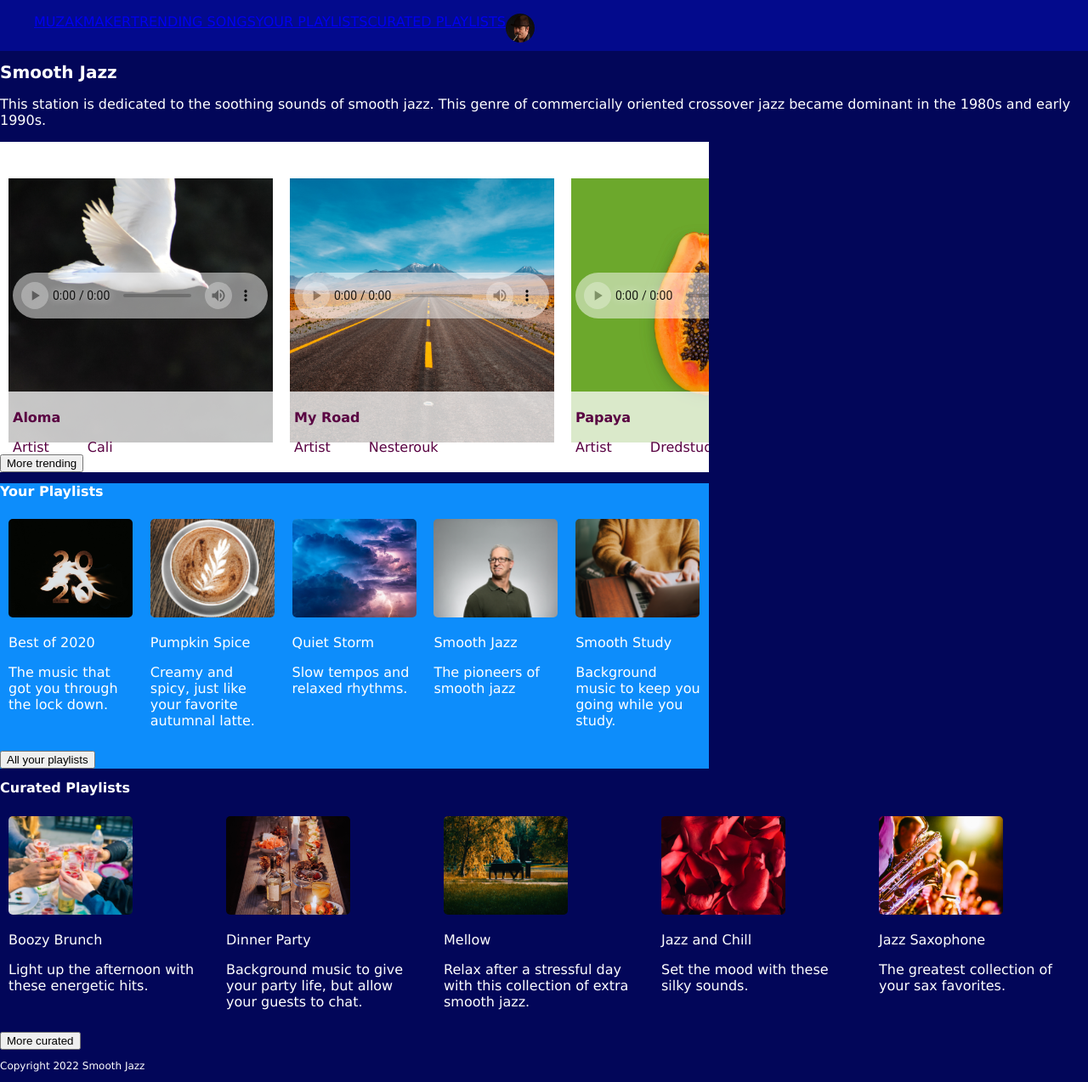
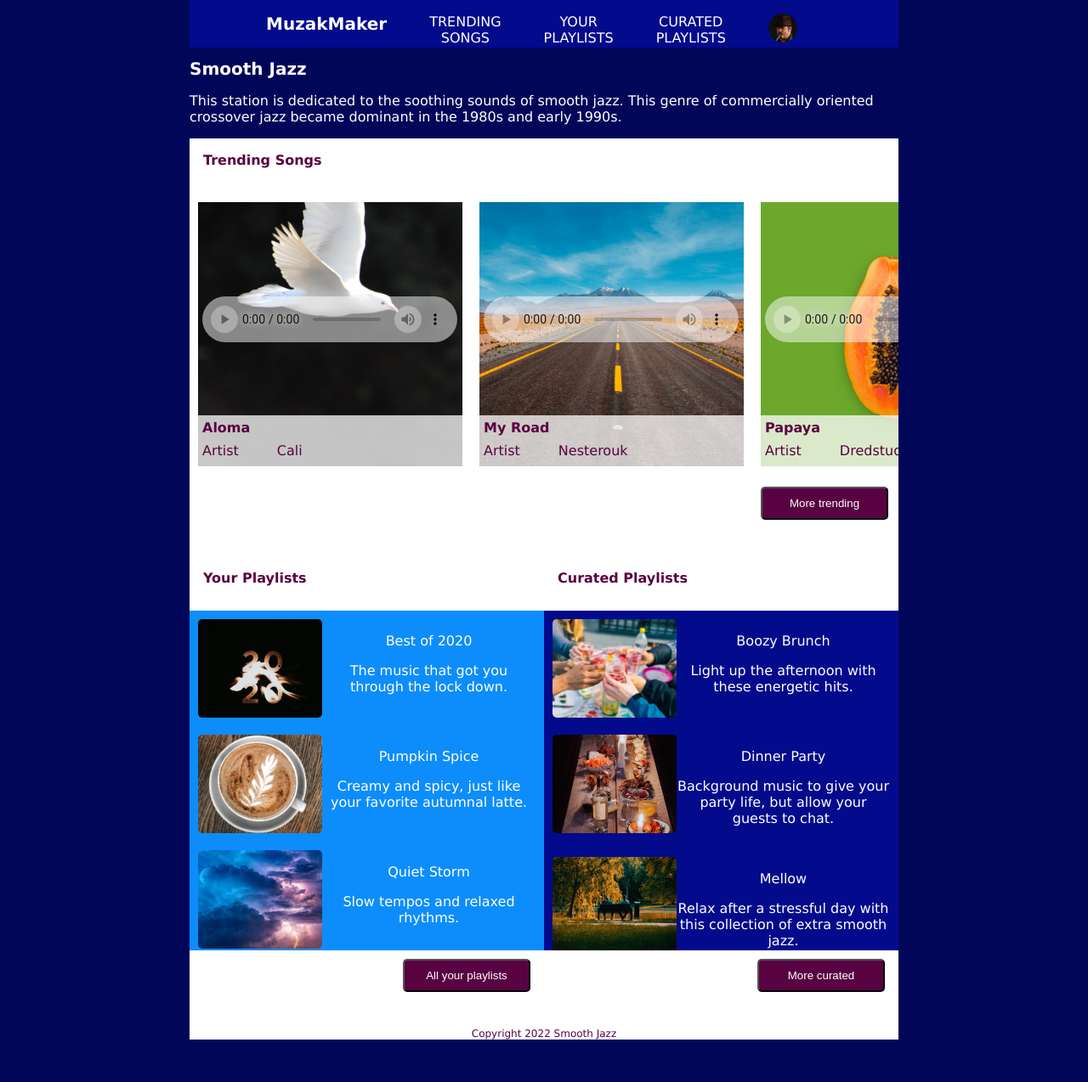
Before and after one commit to TristanAillySchool/streamingmedia, a plain HTML site: page index.html in a window 1280 px wide. Shown: the whole page at 85% size. After the commit the page ends 1236 px from the top, so only its background shows below. Drawn offline with Linux system fonts and the light colour scheme.

Commit message:
Rough draft of final code
going to clean up and validate

```diff
--- a/index.html
+++ b/index.html
@@ -16,9 +16,9 @@
             <label for="dropdown"><span></span></label>
             <ul>
                 <li><a href="#home">MuzakMaker</a></li>
-                <li><a href="#trending">Trending Songs</a></li>
-                <li><a href="#playlists">Your playlists</a></li>
-                <li><a href="#curated">Curated Playlists</a></li>
+                <li><a href="#trending">Trending<br>Songs</a></li>
+                <li><a href="#playlists">Your<br>playlists</a></li>
+                <li><a href="#curated">Curated<br>Playlists</a></li>
                 <li><a href="#user"><img src="/images/duke-silver.png" alt="profile picture"></a></li>
             </ul>
         </nav>
@@ -102,7 +102,7 @@
                 </div>
                 <button>More trending</button>
             </section>
-
+                <div class="playlists-grid">
                     <section id="playlists">
                         <h2>Your Playlists</h2>
                         <div class="scroll">
@@ -132,7 +132,10 @@
                                 <p>Background music to keep you going while you study. </p>
                             </section>
                         </div>
+                            <div class="bottom-buttons">
                         <button>All your playlists</button>
+                    </div>
+
                     </section>
 
                     <section id="curated">
@@ -163,13 +166,23 @@
                                 <p>Jazz Saxophone</p>
                                 <p>The greatest collection of your sax favorites.</p>
                             </section>
+
                         </div>
+                        <div class="bottom-buttons">
                             <button>More curated</button>
+                        </div>
+
                     </section>
+
+                </div>
+
+
+                <footer>
+                    <p>Copyright 2022 Smooth Jazz</p>
+                </footer>
         </main>
 
 
-        <footer><p>Copyright 2022 Smooth Jazz</p></footer>
 
     </body>
 </html>
--- a/styles.css
+++ b/styles.css
@@ -3,20 +3,36 @@ body {
     margin: 0 auto;
     font-family: Verdana, Geneva, Tahoma, sans-serif;
     color: #fff;
+    max-width: 834px;
 }
 
 #trending {
-    max-width: 834px;
     background-color: #fff;
+    color: #590242;
+}
+
+#trending h2, #playlists h2, #curated h2 {
+    padding: 1em;
 }
 
 #trending h3 {
     color: #590242;
 }
 
-#playlists {
-    max-width: 834px;
+#playlists .scroll {
     background-color: #0D8DFB;
+}
+
+#curated .scroll {
+    background-color: #030A8C;
+}
+
+#playlists section, #curated section {
+    text-align: center;
+}
+
+main {
+    background-color: #fff;
 }
 
 h1 {
@@ -25,6 +41,7 @@ h1 {
 
 h2, h3 {
     font-size: 1em;
+    color: #590242;
 }
 
 p, dl, dd {
@@ -32,9 +49,15 @@ p, dl, dd {
 }
 
 nav {
-    position: relative;
+    display: flex;
+    justify-content: center;
     background-color: #030A8C;
     color: #fff;
+}
+
+nav ul li:first-child a {
+    text-transform: none;
+
 }
 
 nav ul {
@@ -121,21 +144,44 @@ input:checked ~ label:not(.steps) span:before, input:checked ~ label:not(.steps)
     width: 350px;
 }
 
+.scroll div h3 {
+    margin: 0;
+    margin-bottom: 8px;
+}
+
 dl {
     display: flex;
     color: #590242;
+    margin-top: 0;
 }
 
 dt {
     padding-right: 5px;
 }
 
-
 audio {
     position: absolute;
     bottom: 150px;
     left: 5px;
 }
+
+button {
+    text-decoration: none;
+    background-color: #590242;
+    color: #fff;
+    border-radius: 5px;
+    padding: 10px;
+    width: 150px;
+    display: block;
+    text-align: center;
+    margin: 10px 0 30px 32px;
+}
+
+button:hover {
+    background-color: #020659;
+}
+
+
 
 @media screen and (min-width:834px) {
     ul {
@@ -148,7 +194,106 @@ audio {
     label span, input {
         display: none;
     }
+
+    #trending button {
+        position: relative;
+        left: 640px;
+    }
+
+
+    #playlists, #curated {
+        width: 417px;
+        max-width: 417px;
+    }
+
+    .playlists-grid {
+        display: flex;
+    }
+
+    #playlists {
+        float: left;
+    }
+
+    #curated {
+        float: right;
+    }
+
+    #playlists section, #curated section {
+        text-align: center;
+    }
+
+    #playlists img, #curated img {
+        float: left;
+    }
+
+    #playlists .scroll, #curated .scroll {
+        display: flex;
+        flex-direction: column;
+    }
+
+    #playlists .scroll {
+        overflow-y: auto;
+        overflow-x: hidden;
+        height: 400px;
+        max-width: 417px;
+    }
+
+    #curated .scroll {
+        overflow-y: auto;
+        overflow-x: hidden;
+        height: 400px;
+        max-width: 417px;
+    }
+
+    .bottom-buttons {
+        display: flex;
+        width: 417px;
+        justify-content: end;
+    }
+
+    .bottom-buttons button {
+        margin-right: 16px;
+    }
+
+
+    nav {
+        background-color: #030A8C;
+        display: flex;
+        justify-content: space-between;
+        align-items: center;
+        text-align: center;
+    }
+
+    nav ul {
+        display: flex;
+        list-style-type: none;
+    }
+
+    nav ul li {
+        margin-left: 50px;
+    }
+
+    nav ul li a {
+        text-decoration: none;
+        color: #fff;
+    }
+
+    nav ul li a:hover {
+        background-color: #590242;
+    }
+
+    nav ul li:first-child a {
+        font-size: 1.25em;
+
+    }
+
+
 }
+
+nav ul li:first-child a {
+    font-weight: bold;
+}
+
 
 audio::-webkit-media-controls-mute-button {
     background-color: #fff;
@@ -189,6 +334,13 @@ audio::-webkit-media-controls-enclosure {
     background: #fff;
 }
 
+footer {
+    text-align: center;
+    background-color: #fff;
+    margin: 0;
+}
+
 footer p {
+    color: #590242;
     font-size: 0.75em;
 }
```
Lines whose indentation alone changed are shown as unchanged.
